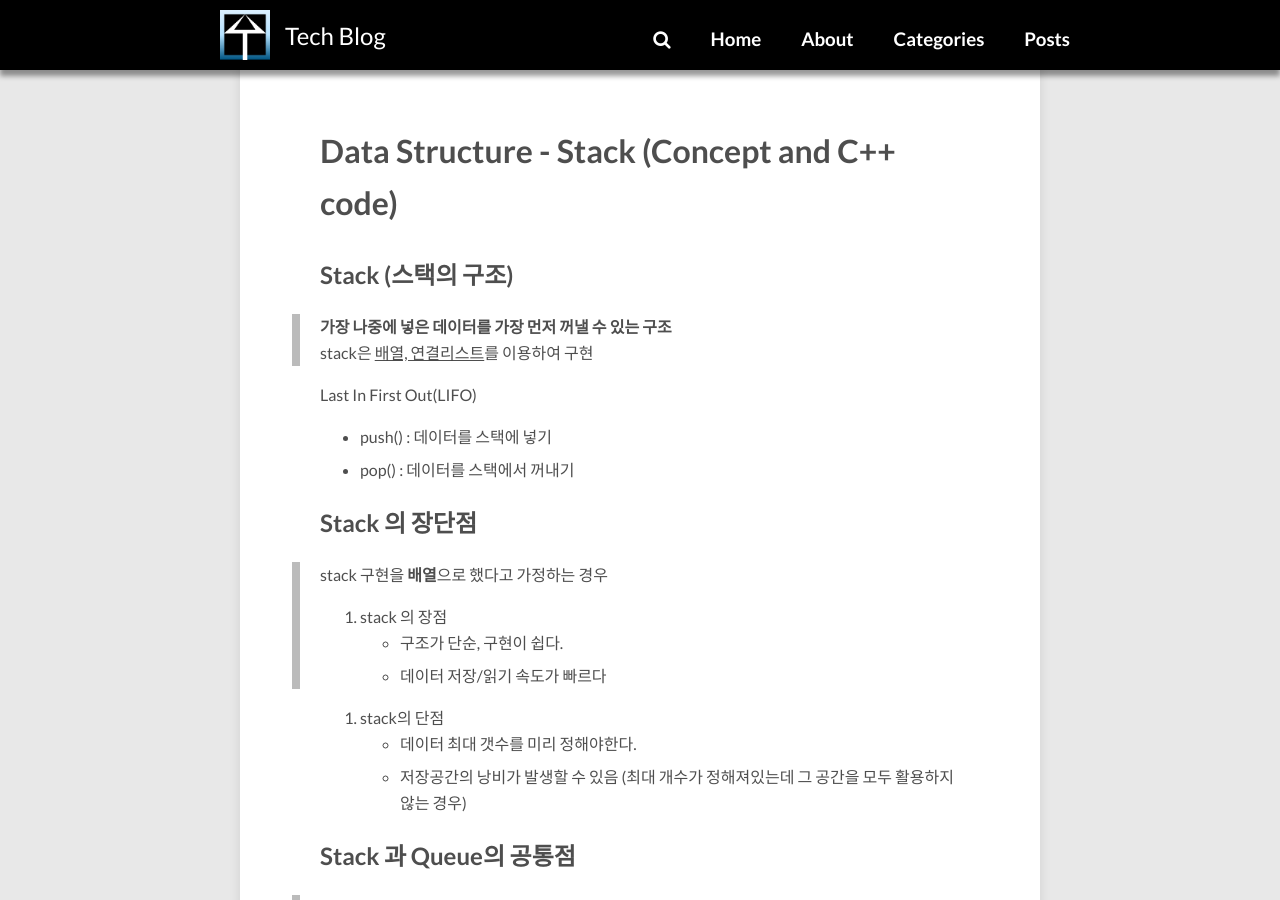
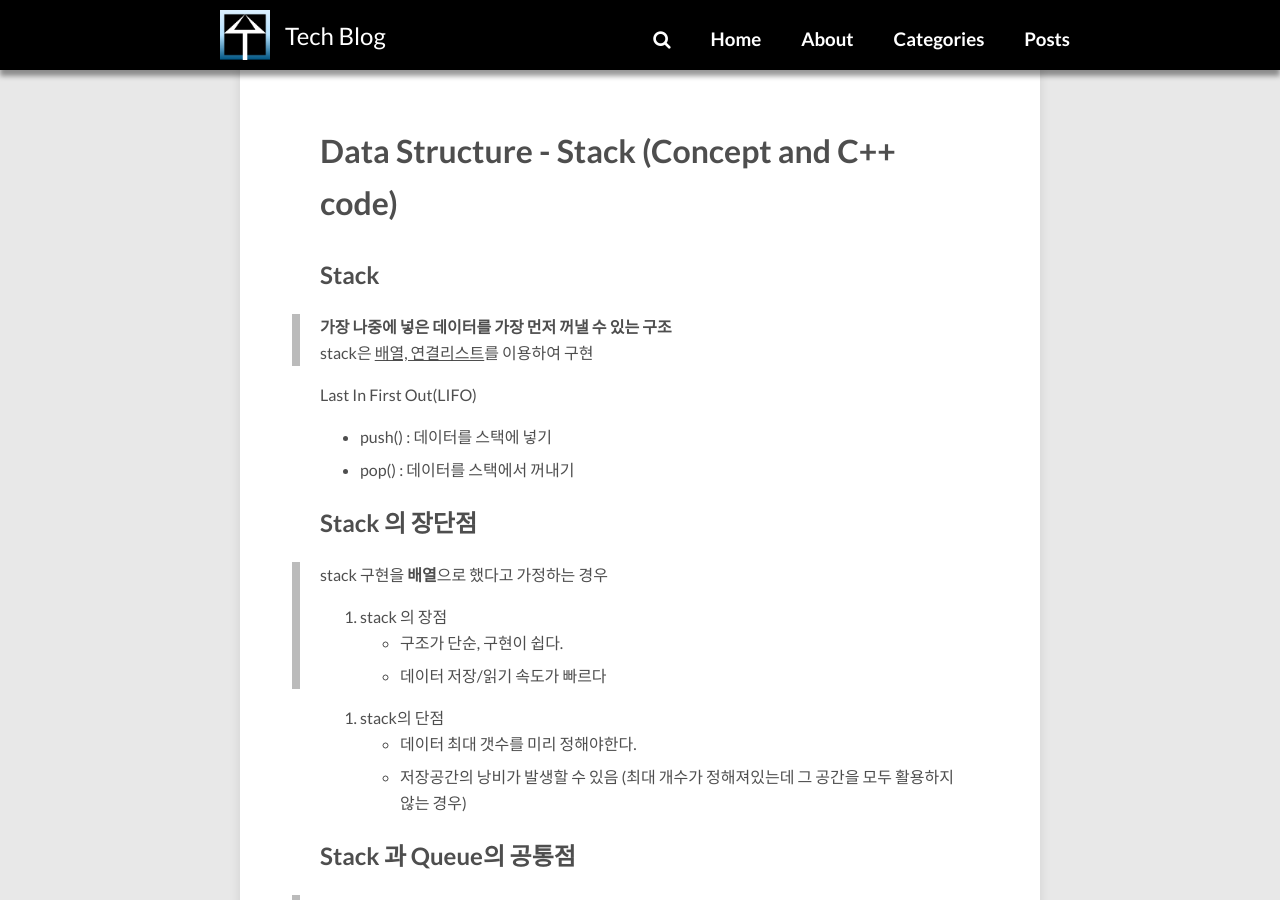
Before and after one commit to sujinsjlee/mg729.github.io, a Jekyll site: the page built from _posts/2020-01-12-DataStructure_(4)_Stack.md, in a window 1280 px wide and 900 px high, scrolled down 302 px. Built offline with Jekyll 4.4.1, drawn with Linux system fonts in a browser that asks for light colours; nearby versions of some CDN libraries; comment, search, counter and statistics services are not loaded.

Commit message:
[DataStructure] Stack kor->eng

```diff
--- a/_posts/2020-01-12-DataStructure_(4)_Stack.md
+++ b/_posts/2020-01-12-DataStructure_(4)_Stack.md
@@ -7,7 +7,7 @@ tags: [Data Structure, Stack]
 categories: [DataStructure]
 ---
 
-##  Stack (스택의 구조)
+##  Stack
 > **가장 나중에 넣은 데이터를 가장 먼저 꺼낼 수 있는 구조**
 > stack은  <u>배열, 연결리스트</u>를 이용하여 구현
 
```
